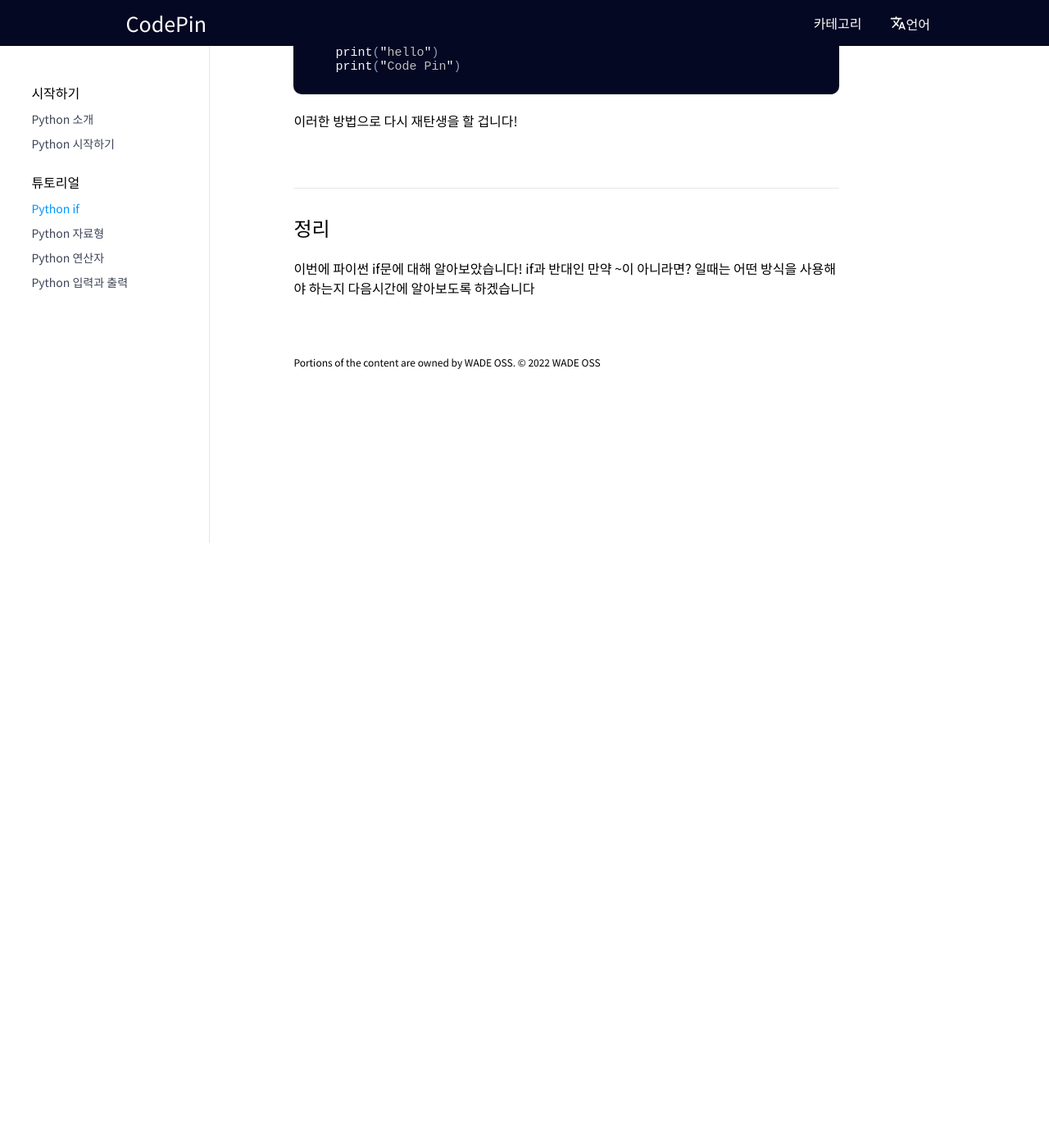
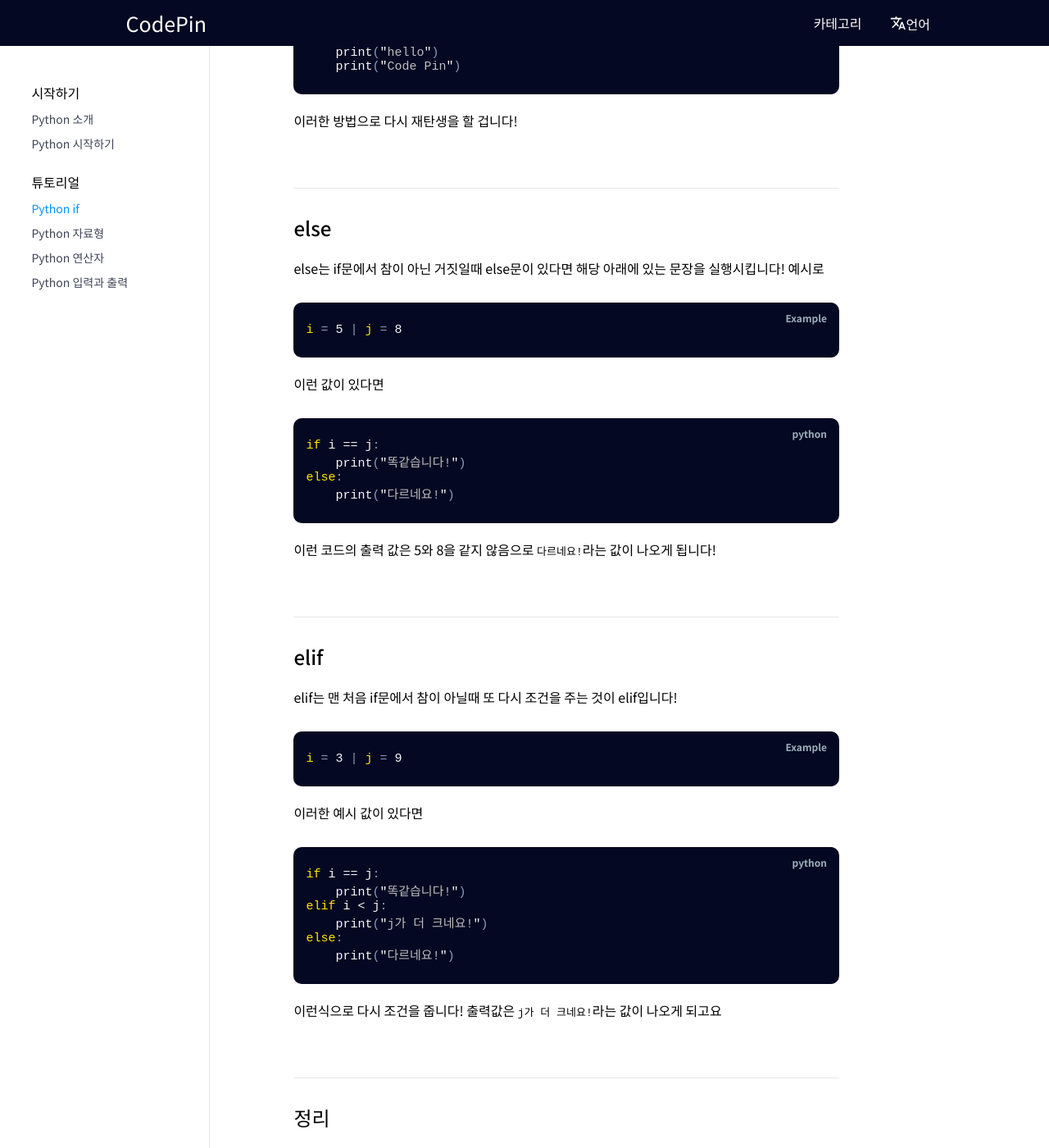
Before and after one commit to WADE-OSS/CodePin, a Jekyll site: the page built from _posts/python/2022-05-30-if.md, in a window 1280 px wide and 1400 px high, scrolled down 2123 px. Shown: the whole window at 82% size. Built offline with Jekyll 4.4.1, drawn with Linux system fonts in a browser that asks for light colours; Markdown is read by kramdown in place of the engine named in the settings; before the commit the page ends 2785 px from its top, so only the background shows below that; some of the changed text lies outside the part shown.

Commit message:
Update 2022-05-30-if.md

````diff
--- a/_posts/python/2022-05-30-if.md
+++ b/_posts/python/2022-05-30-if.md
@@ -73,6 +73,40 @@ if (조건문):
 ```
 이러한 방법으로 다시 재탄생을 할 겁니다!
 
+
+
+## else
+else는 if문에서 참이 아닌 거짓일때 else문이 있다면 해당 아래에 있는 문장을 실행시킵니다! 예시로
+```ex
+i = 5 | j = 8
+```
+이런 값이 있다면
+```python
+if i == j:
+    print("똑같습니다!")
+else:
+    print("다르네요!")
+```
+이런 코드의 출력 값은 5와 8을 같지 않음으로 `다르네요!`라는 값이 나오게 됩니다!
+
+## elif
+elif는 맨 처음 if문에서 참이 아닐때 또 다시 조건을 주는 것이 elif입니다!
+```ex
+i = 3 | j = 9
+```
+이러한 예시 값이 있다면
+```python
+if i == j:
+    print("똑같습니다!")
+elif i < j:
+    print("j가 더 크네요!")
+else:
+    print("다르네요!")
+```
+이런식으로 다시 조건을 줍니다!
+출력값은 `j가 더 크네요!`라는 값이 나오게 되고요
+
+
 ## 정리
 
-이번에 파이썬 if문에 대해 알아보았습니다! if과 반대인 만약 ~이 아니라면? 일때는 어떤 방식을 사용해야 하는지 다음시간에 알아보도록 하겠습니다
+이번에 파이썬 if문에 대해 알아보았습니다!
````
Also changed, not shown: other parts of _posts/python/2022-05-30-if.md (+1 -1 lines).
